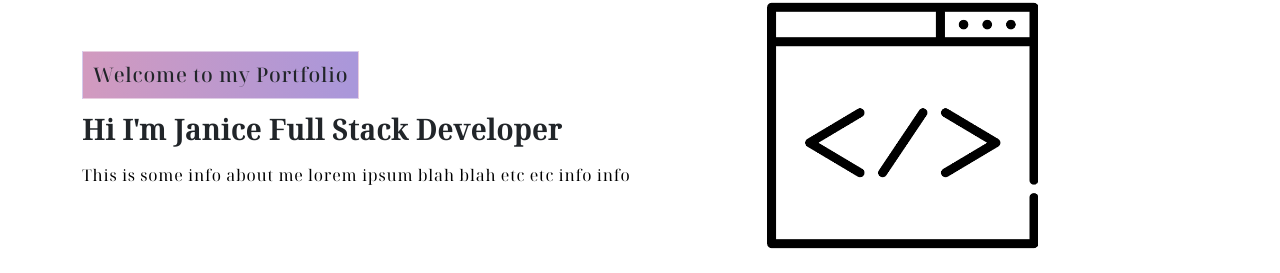
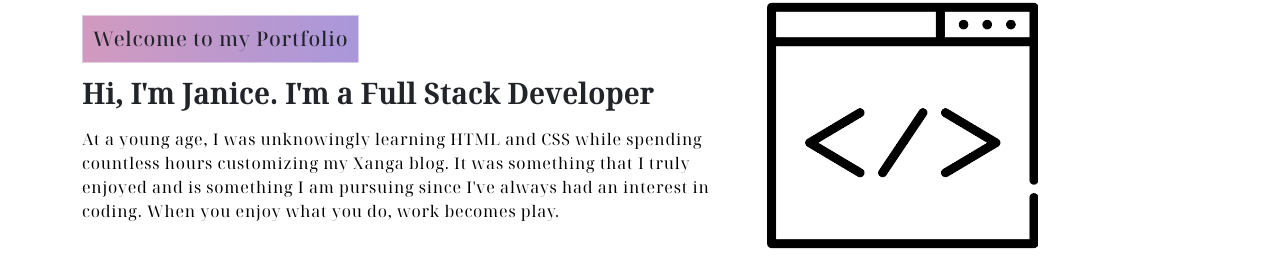
Before and after one commit to janice87/portfolio, a React (Create React App) app: page / in a window 1280 px wide. Shown: the part 208-481 px from the top of the page. Built offline with nearby package versions, Linux system fonts and the light colour scheme.

Commit message:
fix banner

```diff
--- a/src/components/Banner.js
+++ b/src/components/Banner.js
@@ -46,12 +46,13 @@ const Banner = () => {
     <section className="banner" id="home">
         <Container>
             <Row className="align-items-center">
-                <Col xs={12} md={6} xl={7}>
+                <Col xs={12} md={8} xl={7}>
                 <span className="tagline">Welcome to my Portfolio</span>
-                <h1>Hi I'm Janice <span className='wrap'> {text} </span></h1>
-                <p>This is some info about me lorem ipsum blah blah etc etc info info</p>
+                <h1>Hi, I'm Janice. I'm a <span className='wrap'> {text} </span></h1>
+                <p>At a young age, I was unknowingly learning HTML and CSS while spending countless hours customizing my Xanga blog.
+                    It was something that I truly enjoyed and is something I am pursuing since I've always had an interest in coding. When you enjoy what you do, work becomes play.</p>
                 </Col>
-                <Col xs={12} md={6} xl={5}>
+                <Col xs={12} md={4} xl={5}>
                     <img src={coding} alt="header" />
                 </Col>
             </Row>
```
